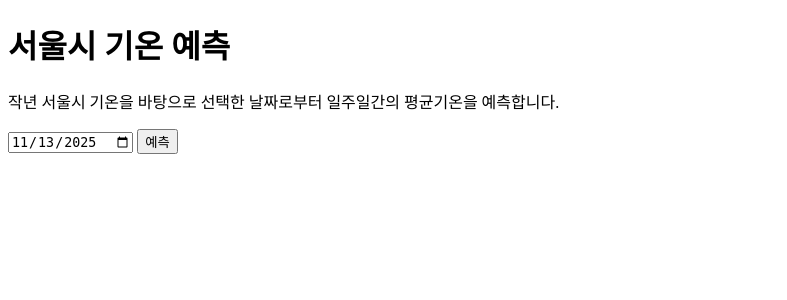
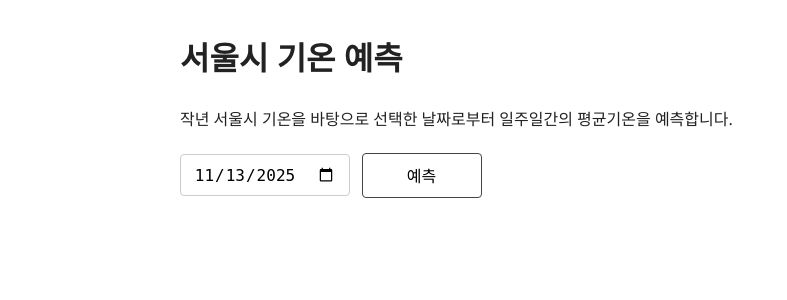
Before and after one commit to tasueom/Predict-Seoul-Temperature, a Flask app: page / in a window 1280 px wide. Shown: the top 300 px of the page, without its empty margins (0-787 px from the left). Run offline with Flask 3, Linux system fonts and the light colour scheme.

Commit message:
chore: style.css 추가

```diff
--- /dev/null
+++ b/static/style.css
@@ -0,0 +1,113 @@
+* {
+    box-sizing: border-box;
+}
+
+body {
+    margin: 0;
+    font-family: 'Segoe UI', 'Apple SD Gothic Neo', sans-serif;
+    line-height: 1.6;
+    color: #222;
+    background: #fff;
+}
+
+.container {
+    max-width: 960px;
+    margin: 0 auto;
+    padding: 32px 20px;
+}
+
+header {
+    margin-bottom: 24px;
+}
+
+h1,
+h2 {
+    margin: 0 0 1rem;
+    font-weight: 600;
+}
+
+p {
+    margin: 0 0 1.25rem;
+}
+
+section {
+    margin-bottom: 32px;
+}
+
+.form-container {
+    margin-top: 16px;
+}
+
+form {
+    display: flex;
+    flex-wrap: wrap;
+    gap: 12px;
+    align-items: center;
+}
+
+input[type="date"],
+input[type="submit"] {
+    padding: 0.6rem 0.8rem;
+    border: 1px solid #ccc;
+    border-radius: 4px;
+    font-size: 1rem;
+}
+
+input[type="submit"] {
+    cursor: pointer;
+    min-width: 120px;
+    border-color: #444;
+    background: #fff;
+    transition: background 0.2s ease;
+}
+
+input[type="submit"]:hover,
+input[type="submit"]:focus {
+    background: #f2f2f2;
+}
+
+.download-link,
+section > a {
+    display: inline-block;
+    margin-top: 16px;
+    margin-right: 12px;
+    padding: 0.6rem 1rem;
+    border: 1px solid #444;
+    border-radius: 4px;
+    text-decoration: none;
+    color: inherit;
+    transition: background 0.2s ease;
+}
+
+.download-link:hover,
+section > a:hover,
+.download-link:focus,
+section > a:focus {
+    background: #f5f5f5;
+}
+
+.chart-container {
+    position: relative;
+    height: 360px;
+    margin-top: 24px;
+    padding: 16px;
+    border: 1px solid #ddd;
+    border-radius: 6px;
+    background: #fff;
+}
+
+@media (max-width: 600px) {
+    .container {
+        padding: 24px 16px;
+    }
+
+    form {
+        flex-direction: column;
+        align-items: stretch;
+    }
+
+    input[type="date"],
+    input[type="submit"] {
+        width: 100%;
+    }
+}
--- a/templates/layout.html
+++ b/templates/layout.html
@@ -4,6 +4,7 @@
     <meta charset="UTF-8">
     <meta name="viewport" content="width=device-width, initial-scale=1.0">
     <title>서울시 기온 예측</title>
+    <link rel="stylesheet" href="{{ url_for('static', filename='style.css') }}">
     <script src="https://cdn.jsdelivr.net/npm/chart.js"></script>
 </head>
 <body>
```
